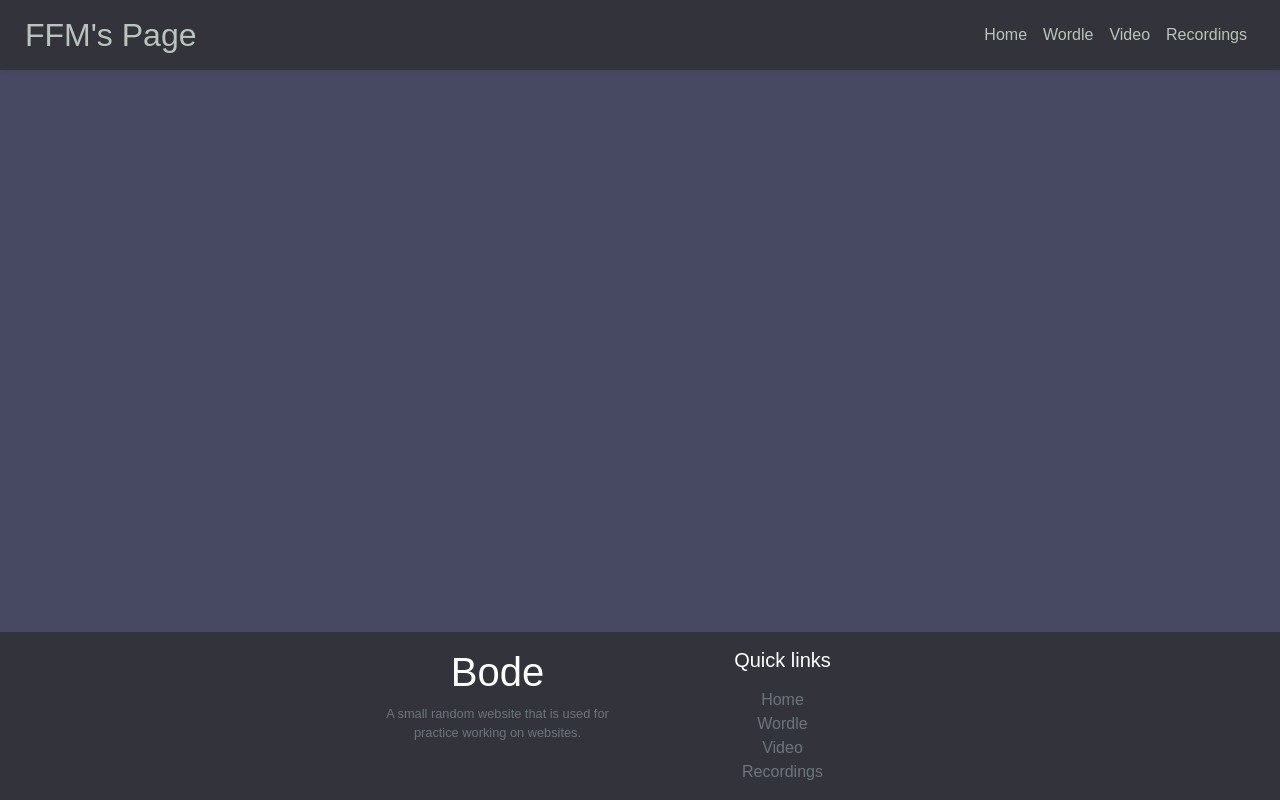
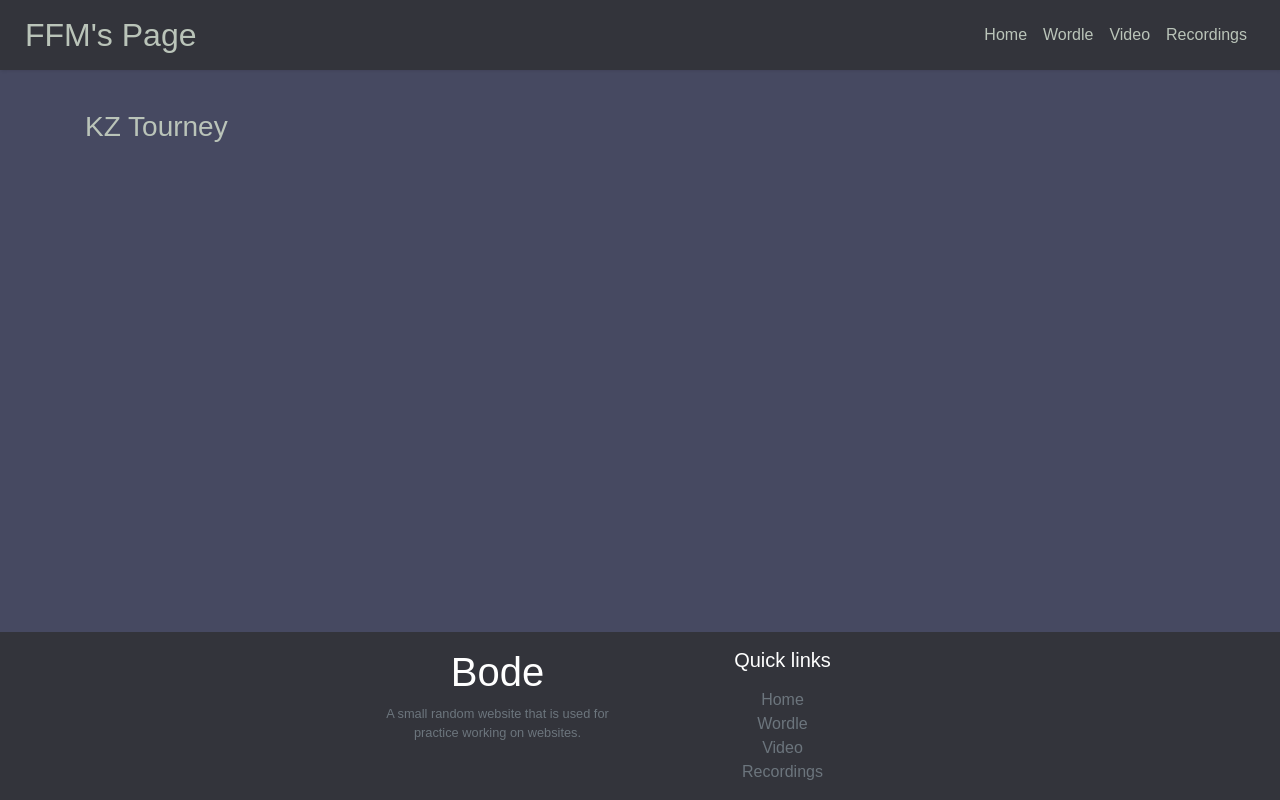
Before and after one commit to bodechristian/bodechristian.github.io, a React (Create React App) app: page /kztourney in a window 1280 px wide. Built offline with nearby package versions, Linux system fonts and the light colour scheme; the HTML template or start-up script is replaced by a standard one.

Commit message:
added kztourney page

```diff
--- a/src/App.js
+++ b/src/App.js
@@ -5,6 +5,7 @@ import WordleSolver from './pages/WordleSolver';
 import Video from './pages/Video';
 import Recordings from './pages/Recordings';
 import Chess from './pages/Chess';
+import KZTourney from './pages/KZTourney';
 import Navbar from './Navbar';
 import Footer from './Footer';
 
@@ -23,6 +24,7 @@ function App() {
             <Route path="/video" element={<Video/>}/>
             <Route path="recordings" element={<Recordings/>}/>
             <Route path="/chess" element={<Chess/>}/>
+            <Route path="/kztourney" element={<KZTourney/>}/>
           </Routes>
         </div>
 
--- a/src/pages/Home.jsx
+++ b/src/pages/Home.jsx
@@ -3,7 +3,7 @@ import React from 'react';
 const Home = () => {
   return (
     <div>
-      <input type="text"/>
+      <h3>WASSUP</h3>
     </div>
   );
 };
--- /dev/null
+++ b/src/pages/KZTourney.jsx
@@ -0,0 +1,10 @@
+import React from 'react';
+
+const KZTourney = () => {
+    return (
+        <div>
+            <h3>KZ Tourney</h3>
+        </div>
+    );
+};
+export default KZTourney;
```
